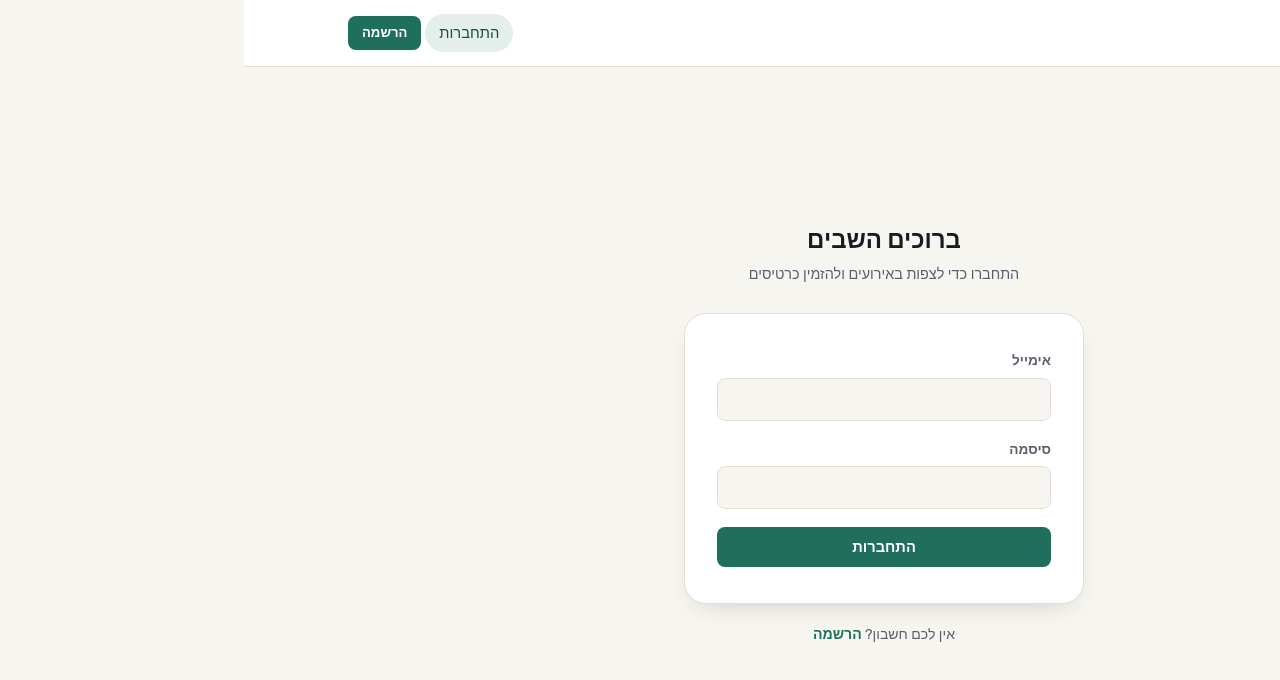
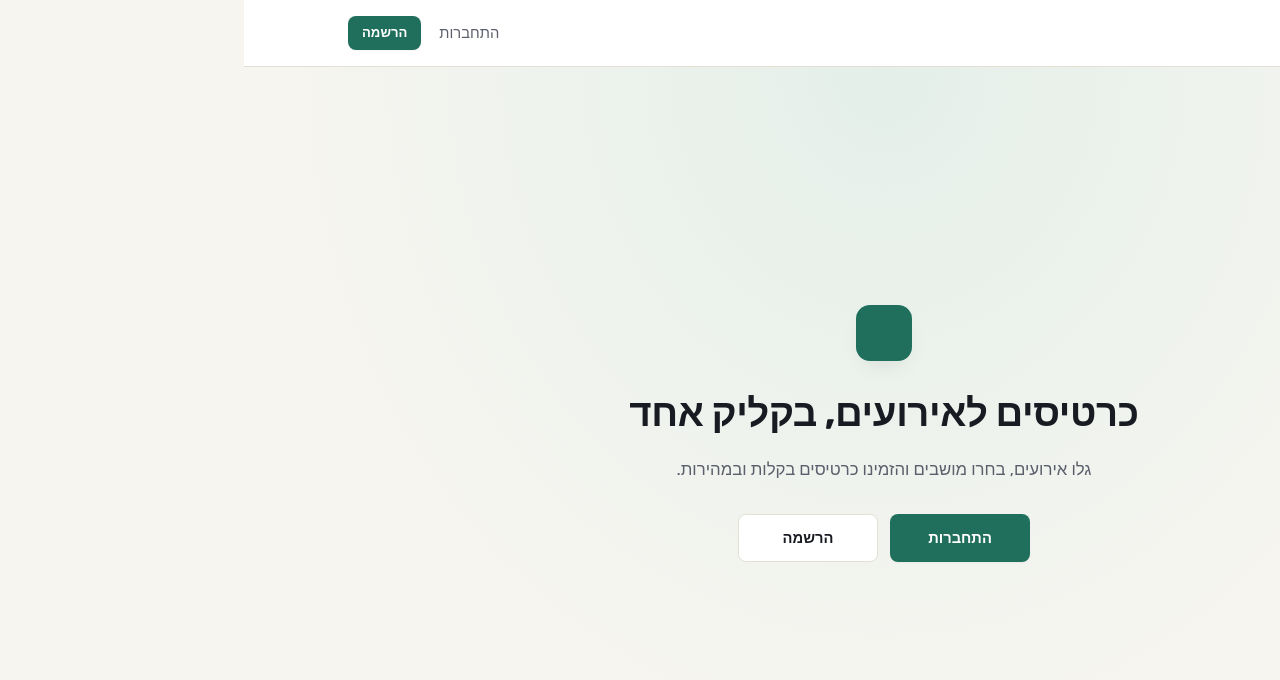
Before and after one commit to leaFleishman/SystemSalesTicketsClient, a React (Vite) app: page / in a window 1280 px wide. Before the commit this address led to /login. Shown: the top 680 px of the page. Built offline with nearby package versions, Linux system fonts and the light colour scheme; no server answers.

Commit message:
add delete admin

```diff
--- a/src/App.jsx
+++ b/src/App.jsx
@@ -5,7 +5,7 @@ import { ProtectedRoute, RoleRoute } from "./components/RouteGuards";
 
 import Login from "./pages/Login";
 import Register from "./pages/Register";
-import Events from "./pages/Events";
+import Home from "./pages/Home";
 import EventDetail from "./pages/EventDetail";
 import OrderConfirmation from "./pages/OrderConfirmation";
 import NotFound from "./pages/NotFound";
@@ -29,9 +29,9 @@ export default function App() {
         <Route path="/login" element={<Login />} />
         <Route path="/register" element={<Register />} />
         <Route path="/unauthorized" element={<Unauthorized />} />
+        <Route path="/" element={<Home />} />
 
         <Route element={<ProtectedRoute />}>
-          <Route path="/" element={<Events />} />
           <Route path="/events/:name" element={<EventDetail />} />
           <Route path="/order-confirmation" element={<OrderConfirmation />} />
 
--- a/src/api/users.js
+++ b/src/api/users.js
@@ -22,3 +22,8 @@ export function getUserById(id) {
 export function makeUserManager(id) {
   return apiClient.put("/User", null, { params: { id } }).then((res) => res.data);
 }
+
+// Only the original administrator may call this; the server enforces it.
+export function makeUserRegular(id) {
+  return apiClient.put("/User/demote", null, { params: { id } }).then((res) => res.data);
+}
--- a/src/index.css
+++ b/src/index.css
@@ -984,3 +984,55 @@ tbody tr:hover {
     gap: 2px;
   }
 }
+
+/* ============================================================
+   Landing page
+   ============================================================ */
+.landing {
+  flex: 1;
+  display: flex;
+  align-items: center;
+  justify-content: center;
+  padding: 64px 20px;
+  background: radial-gradient(ellipse at top, var(--primary-soft), transparent 65%);
+}
+
+.landing-inner {
+  max-width: 560px;
+  text-align: center;
+}
+
+.landing-mark {
+  display: block;
+  width: 56px;
+  height: 56px;
+  margin: 0 auto 24px;
+  border-radius: var(--radius-md);
+  background: var(--primary);
+  box-shadow: var(--shadow-md);
+}
+
+.landing h1 {
+  font-size: 2.4rem;
+  font-weight: 700;
+  letter-spacing: -0.01em;
+  margin-bottom: 14px;
+}
+
+.landing p {
+  color: var(--ink-soft);
+  font-size: 1.05rem;
+  margin-bottom: 32px;
+}
+
+.landing-actions {
+  display: flex;
+  gap: 12px;
+  justify-content: center;
+  flex-wrap: wrap;
+}
+
+.landing-actions .btn {
+  min-width: 140px;
+  padding: 12px 24px;
+}
--- /dev/null
+++ b/src/pages/Home.jsx
@@ -0,0 +1,9 @@
+import { useAuth } from "../context/AuthContext";
+import Events from "./Events";
+import Landing from "./Landing";
+
+// "/" shows the landing page to visitors and the events list once logged in.
+export default function Home() {
+  const { isAuthenticated } = useAuth();
+  return isAuthenticated ? <Events /> : <Landing />;
+}
--- /dev/null
+++ b/src/pages/Landing.jsx
@@ -0,0 +1,21 @@
+import { Link } from "react-router-dom";
+
+export default function Landing() {
+  return (
+    <div className="landing">
+      <div className="landing-inner">
+        <span className="landing-mark" aria-hidden="true" />
+        <h1>כרטיסים לאירועים, בקליק אחד</h1>
+        <p>גלו אירועים, בחרו מושבים והזמינו כרטיסים בקלות ובמהירות.</p>
+        <div className="landing-actions">
+          <Link to="/login" className="btn btn-primary">
+            התחברות
+          </Link>
+          <Link to="/register" className="btn btn-secondary">
+            הרשמה
+          </Link>
+        </div>
+      </div>
+    </div>
+  );
+}
--- a/src/pages/admin/AdminUserDetail.jsx
+++ b/src/pages/admin/AdminUserDetail.jsx
@@ -5,15 +5,22 @@ import { extractErrorMessage } from "../../api/client";
 import Spinner from "../../components/Spinner";
 import EmptyState from "../../components/EmptyState";
 import { useToast } from "../../context/ToastContext";
+import { useAuth } from "../../context/AuthContext";
 import { roleLabel } from "../../utils/format";
+
+// Must match "OriginalAdmin:Email" on the server (the server is what actually enforces it).
+const ORIGINAL_ADMIN_EMAIL = (import.meta.env.VITE_ORIGINAL_ADMIN_EMAIL || "admin@example.com").toLowerCase();
 
 export default function AdminUserDetail() {
   const { id } = useParams();
   const toast = useToast();
+  const { session, userId } = useAuth();
+  const isOriginalAdmin = (session?.name || "").trim().toLowerCase() === ORIGINAL_ADMIN_EMAIL;
   const [user, setUser] = useState(null);
   const [loading, setLoading] = useState(true);
   const [error, setError] = useState("");
   const [promoting, setPromoting] = useState(false);
+  const [demoting, setDemoting] = useState(false);
 
   const load = () => {
     setLoading(true);
@@ -37,6 +44,20 @@ export default function AdminUserDetail() {
       toast.error(extractErrorMessage(err, "קידום המשתמש נכשל."));
     } finally {
       setPromoting(false);
+    }
+  };
+
+  const handleDemote = async () => {
+    if (!window.confirm("להחזיר את המנהל למשתמש רגיל?")) return;
+    setDemoting(true);
+    try {
+      await usersApi.makeUserRegular(id);
+      toast.success("המנהל הוחזר למשתמש רגיל.");
+      setUser((u) => ({ ...u, role: "User" }));
+    } catch (err) {
+      toast.error(extractErrorMessage(err, "הורדת התפקיד נכשלה."));
+    } finally {
+      setDemoting(false);
     }
   };
 
@@ -71,10 +92,15 @@ export default function AdminUserDetail() {
           </div>
         )}
 
-        <div className="mt-24">
+        <div className="mt-24" style={{ display: "flex", gap: 12, flexWrap: "wrap" }}>
           <button className="btn btn-primary" onClick={handlePromote} disabled={promoting}>
             {promoting ? "מקדם..." : "קידום לתפקיד מנהל"}
           </button>
+          {isOriginalAdmin && user.role === "Manager" && Number(id) !== userId && (
+            <button className="btn btn-danger" onClick={handleDemote} disabled={demoting}>
+              {demoting ? "מבצע..." : "החזרה למשתמש רגיל"}
+            </button>
+          )}
         </div>
       </div>
     </div>
```
